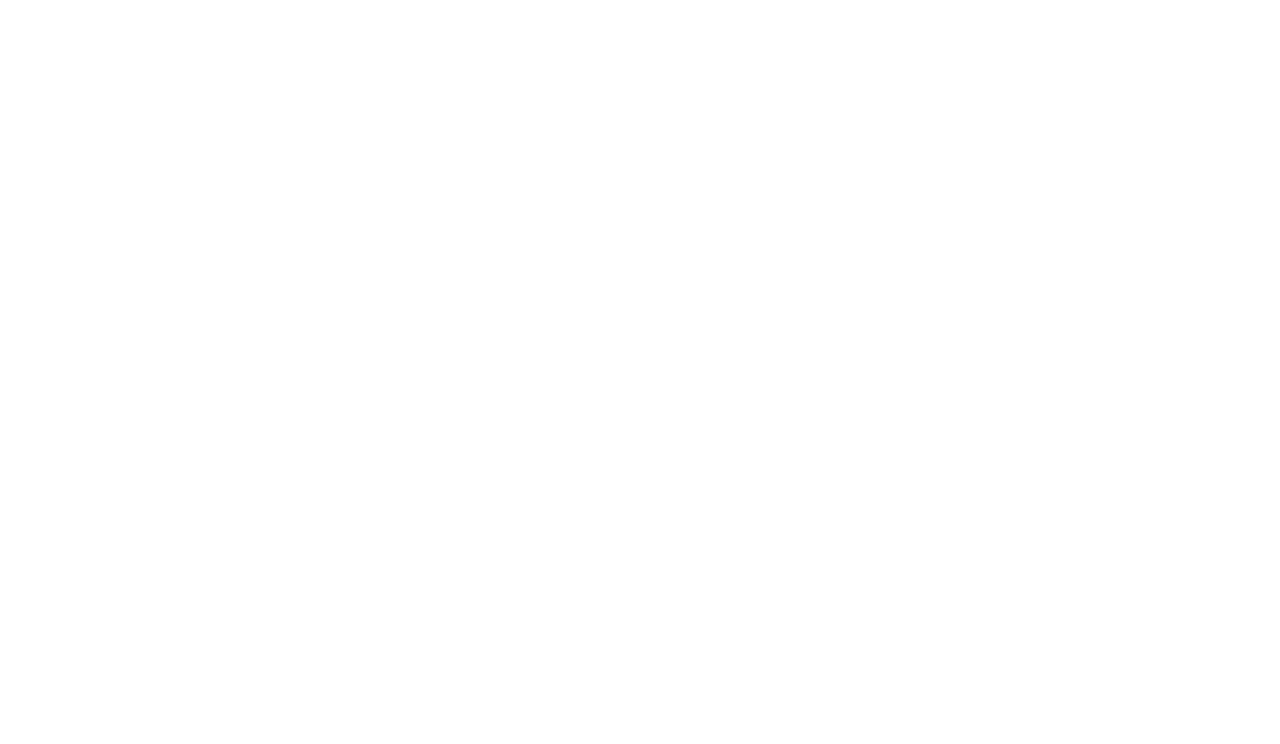
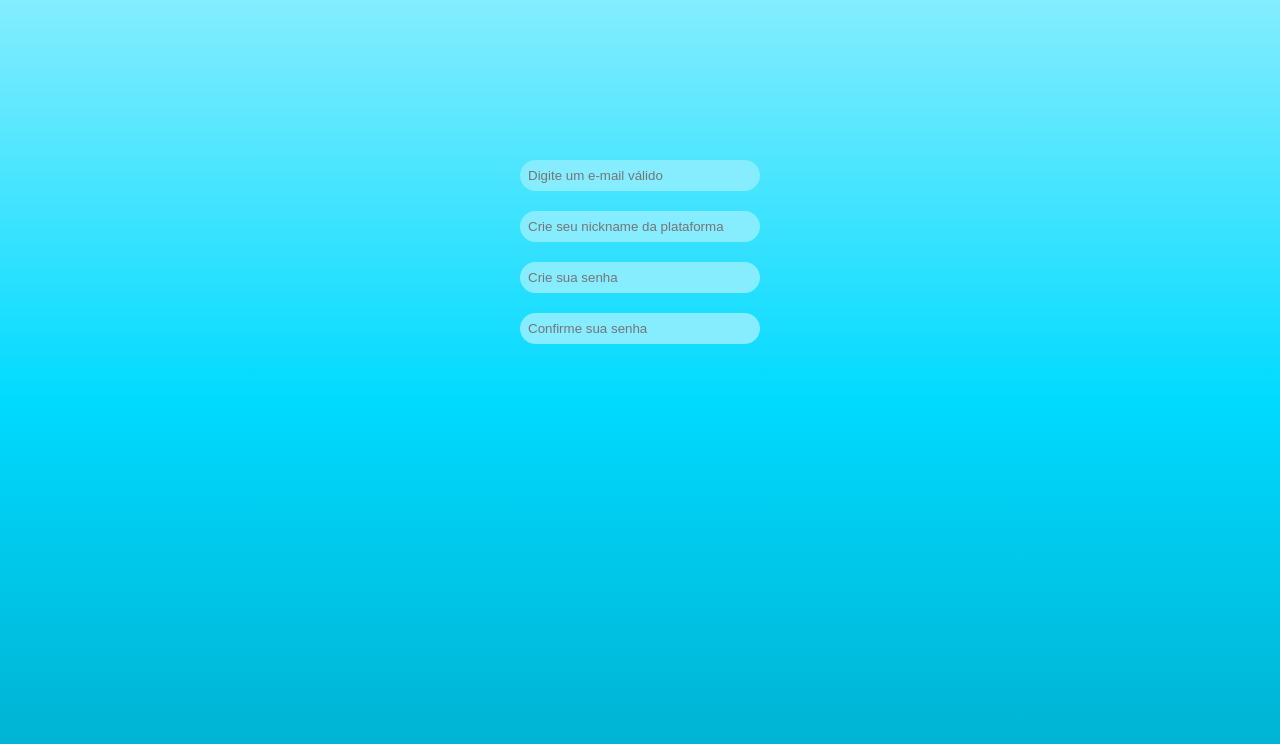
Before and after one commit to Brunoalaraujo/chefao, a React (Vite) app: page /signup in a window 1280 px wide. Before the commit this address had no page. Shown: the top 744 px of the page. Built offline with nearby package versions, Linux system fonts and the light colour scheme.

Commit message:
construindo form de cadastro

```diff
--- a/src/Routes.tsx
+++ b/src/Routes.tsx
@@ -2,6 +2,7 @@
 import LoginPage from './pages/LoginPage/index';
 import DashboardPage from './pages/DashboardPage'
 import { LandingPage } from './components/LandingPage';
+import { SignUpPage } from './pages/SignUpPage';
 
 
 
@@ -11,7 +12,7 @@
             <WapperRoute>
                 <Route path="/" element={<LoginPage />} />
                 <Route path="/view" element={<DashboardPage />} />
-                <Route path="/landing" element={<LandingPage/>}/>
+                <Route path="/signup" element={<SignUpPage/>}/>
             </WapperRoute>
         </BrowserRouter>
 
--- /dev/null
+++ b/src/components/SignUp/index.tsx
@@ -0,0 +1,29 @@
+import Col from 'react-bootstrap/Col';
+import Row from 'react-bootstrap/Row';
+import * as C from './styles'
+
+
+export const SignUp = () => {
+    return(
+        <C.Wrapper>
+            <C.Container>
+
+                <C.SignUpForm>
+                    <Row>
+                        <Col>
+                        <C.SignUpFormField placeholder="Digite um e-mail válido"/>
+                        <C.SignUpFormField placeholder="Crie seu nickname da plataforma"/>
+                        <C.SignUpFormField placeholder="Crie sua senha"/>
+                        <C.SignUpFormField placeholder="Confirme sua senha"/>
+                        </Col>
+
+
+                    </Row>
+
+                </C.SignUpForm>
+
+
+            </C.Container>
+        </C.Wrapper>
+    )
+}
--- /dev/null
+++ b/src/components/SignUp/styles.ts
@@ -0,0 +1,48 @@
+import styled from "styled-components"
+import Col from 'react-bootstrap/Col';
+import Form from 'react-bootstrap/Form';
+import Row from 'react-bootstrap/Row';
+
+
+
+export const Wrapper = styled.div`
+display: flex;
+justify-content: center;
+align-items: center;
+text-align: center;
+margin: 0;
+padding: 0;
+height: 100vh;
+ background: linear-gradient(360deg, #00ADCC,#00DAFF,#85EDFF);
+
+
+
+`
+
+export const Container = styled.div`
+align-items: center;
+max-width: 700px;
+    min-height: 500px;
+    border-radius: 15px;
+
+`
+
+export const SignUpForm = styled(Form)`
+color: #00ADCC;
+display: flex;
+justify-content: center;
+align-items: center;
+width: 30rem;
+
+`
+export const SignUpFormField = styled(Form.Control)`
+ border: 1px solid #85EDFF;
+ color: #00ADCC;
+    border-radius: 15px;
+    width: 15rem;
+    padding: 7px;
+    margin: 10px;
+    background-color: #85EDFF;
+
+
+`
--- /dev/null
+++ b/src/pages/SignUpPage/index.tsx
@@ -0,0 +1,10 @@
+import React from "react";
+import { SignUp } from "../../components/SignUp";
+
+
+
+export const SignUpPage = () => {
+    return(
+        <SignUp/>
+    )
+}
```
